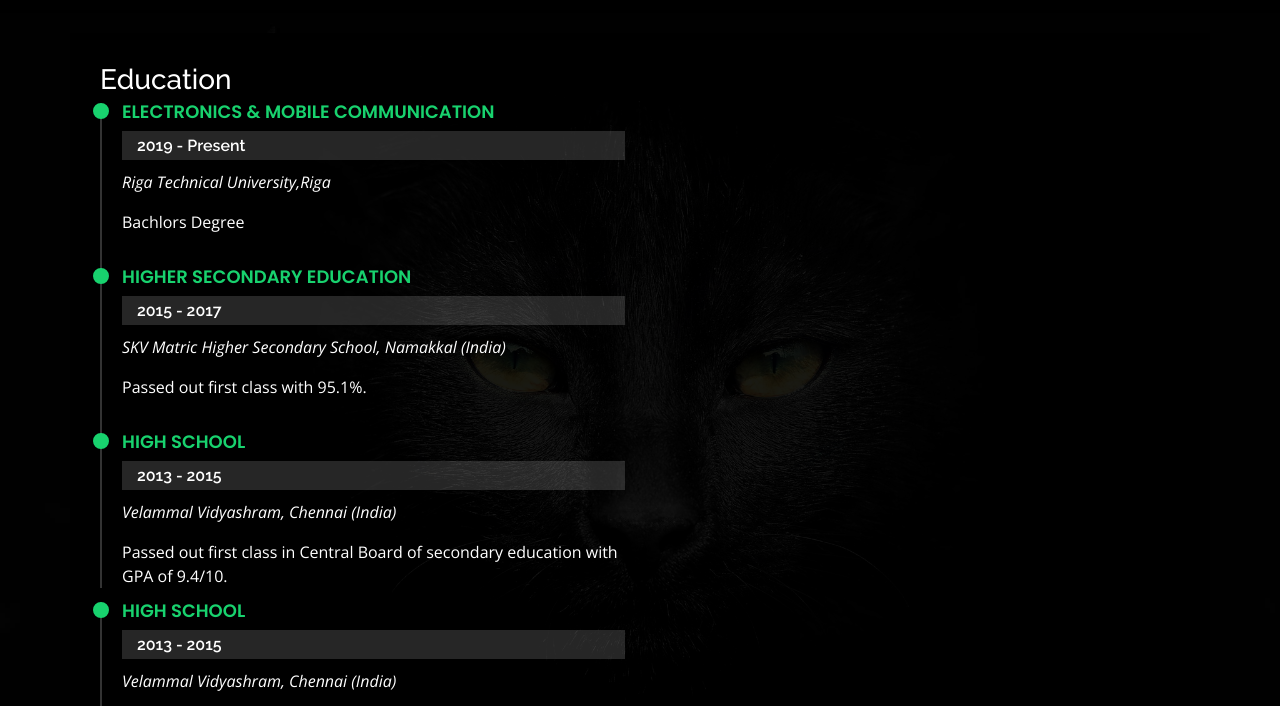
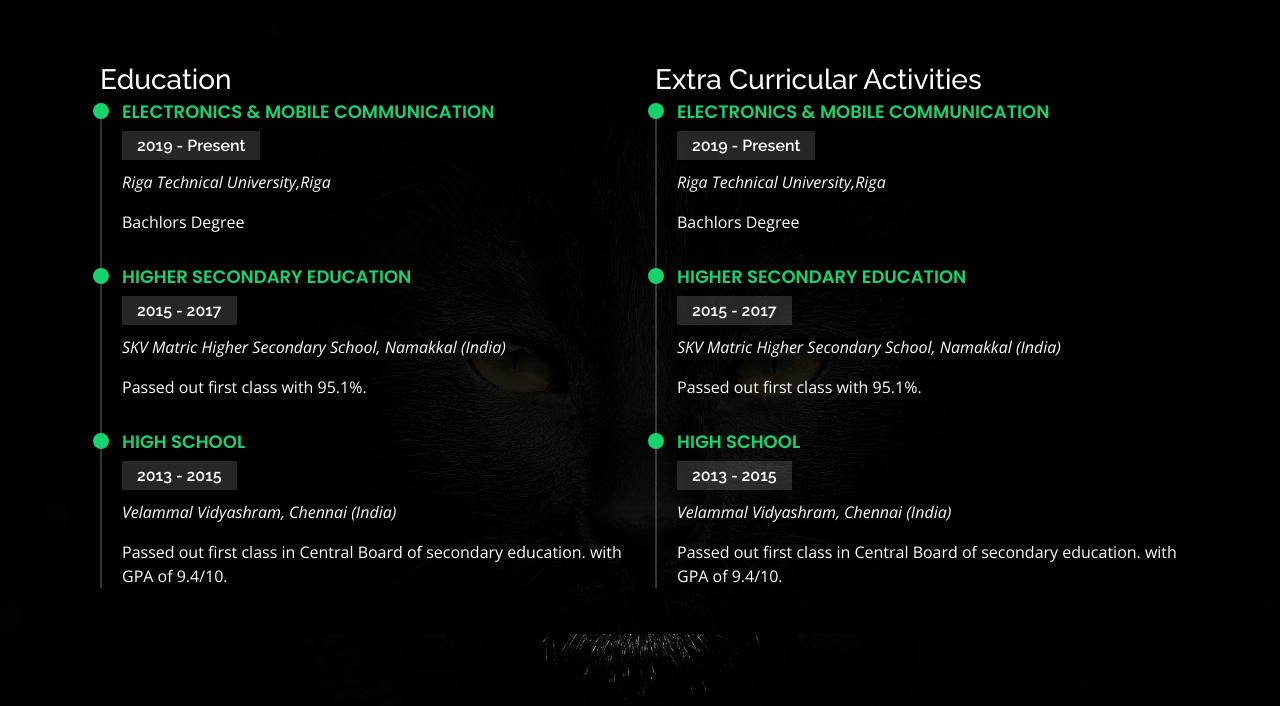
Before and after one commit to DeepakRajTech/DeepakRaj.github.io, a plain HTML site: page Personal/index.html in a window 1280 px wide. Both pictures are taken after a click on the link "Education". Shown: the part 67-773 px from the top of the page. Drawn offline with nearby package versions, Linux system fonts and the light colour scheme.

Commit message:
educaiton page modified 2

```diff
--- a/Personal/assets/css/style.css
+++ b/Personal/assets/css/style.css
@@ -768,25 +768,19 @@
 /*--------------------------------------------------------------
 # Resume
 --------------------------------------------------------------*/
-/*
-.resume-title-left, .resume-title-right{
-height:100vh;
-width:50%;
-position:relative;
+.resume .resume-title {
+  font-size: 26px;
+  font-weight: 700;
+  margin-top: 20px;
+  margin-bottom: 20px;
+  color: #fff;
 }
 
-@media screen and (min-width:768px){
-.resume-title-left,.resume-title-right{
-   height:100vh;
-
-}
-}
-*/
 .resume .resume-item {
-  padding:0 0 20px 20px;
+  padding: 0 0 20px 20px;
   margin-top: -2px;
   border-left: 2px solid rgba(255, 255, 255, 0.2);
-  position:relative;
+  position: relative;
 }
 
 .resume .resume-item h4 {
@@ -803,7 +797,7 @@
   font-size: 16px;
   background: rgba(255, 255, 255, 0.15);
   padding: 5px 15px;
-
+  display: inline-block;
   font-weight: 600;
   margin-bottom: 10px;
 }
@@ -831,10 +825,6 @@
   background: #18d26e;
   border: 2px solid #18d26e;
 }
-
-
-
-
 
 /*--------------------------------------------------------------
 # Services
--- a/Personal/index.html
+++ b/Personal/index.html
@@ -298,15 +298,7 @@
             <h4>High School</h4>
             <h5>2013 - 2015</h5>
             <p><em>Velammal Vidyashram, Chennai (India) </em></p>
-            <p>Passed out first class in Central Board of secondary education
-              with GPA of 9.4/10.</p>
-          </div>
-          </div>
-          <div class="resume-item">
-            <h4>High School</h4>
-            <h5>2013 - 2015</h5>
-            <p><em>Velammal Vidyashram, Chennai (India) </em></p>
-            <p>Passed out first class in Central Board of secondary education
+            <p>Passed out first class in Central Board of secondary education.
               with GPA of 9.4/10.</p>
           </div>
           </div>
@@ -315,22 +307,19 @@
 
 
         <div class="col-md-6 no-gutters">
-          <div>
-          <h3 class="resume-title-right">Extracurricular activities</h3>
+          <h3 class="resume-title-right">Extra Curricular Activities</h3>
           <div class="resume-item">
-            <h4>Sommerschule "Security of Things" - SeThi</h4>
-            <h5>August 2020</h5>
-            <p><em>Has been selected for comprehensive workshops on the "Internet of Things" and its associated technologies held by University of Rostok,Germany. </em></p>
-             <a href="https://www.linkedin.com/in/deepak-raj-9b2460172/detail/overlay-view/urn:li:fsd_profileTreasuryMedia:(ACoAACkAe5YBcrE7yx895Isg9sIDTPY8O1Y_b1I,1611328592763)/"  target="_blank"><i class="bx bx-link"></i></a>
-            <p>2 ECTS</p>
+            <h4>Electronics &amp; Mobile Communication</h4>
+            <h5>2019 - Present</h5>
+            <p><em>Riga Technical University,Riga</em></p>
+            <p>Bachlors Degree</p>
           </div>
 
           <div class="resume-item">
-            <h4>HelloAIRIS-Artificial Intelligence For MEDICINE</h4>
-            <h5>October,2020  - December,2020</h5>
-            <p><em>Workshop on Basics of Machine Learning and its usage on Medicine and implementation of some of its current application which is organised by EIT HEALTH and General Motors</em></p>
-            <a href="https://www.linkedin.com/in/deepak-raj-9b2460172/detail/overlay-view/urn:li:fsd_profileTreasuryMedia:(ACoAACkAe5YBcrE7yx895Isg9sIDTPY8O1Y_b1I,1611329193855)/" target="_blank"><i class="bx bx-link"></i></a>
-
+            <h4>Higher Secondary Education</h4>
+            <h5>2015 - 2017</h5>
+            <p><em>SKV Matric Higher Secondary School, Namakkal (India) </em></p>
+            <p>Passed out first class with 95.1%.</p>
           </div>
 
           <div class="resume-item">
@@ -339,7 +328,6 @@
             <p><em>Velammal Vidyashram, Chennai (India) </em></p>
             <p>Passed out first class in Central Board of secondary education.
               with GPA of 9.4/10.</p>
-          </div>
           </div>
         </div>
       </div>
```
